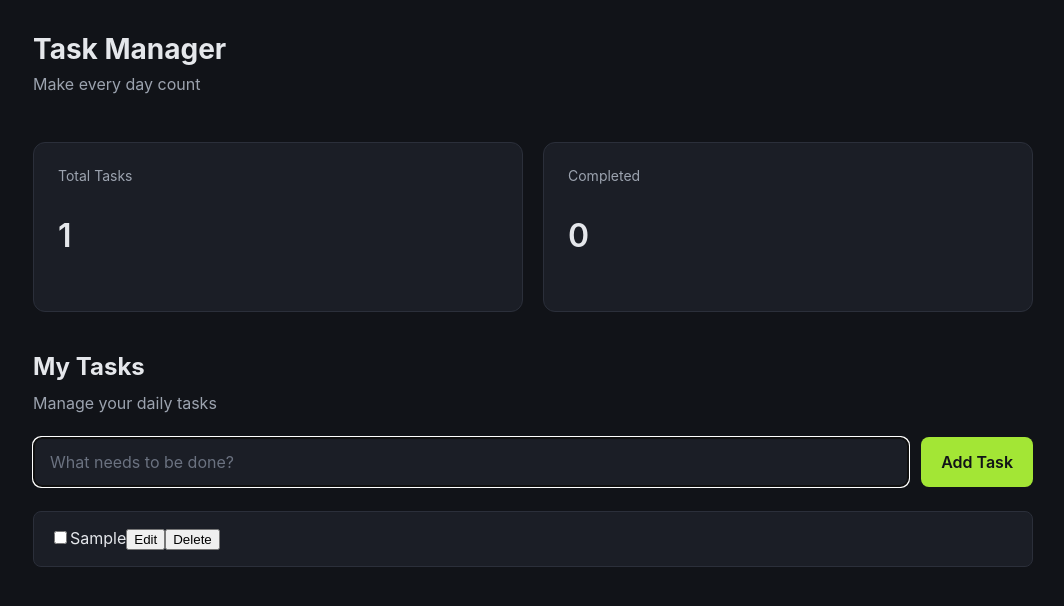
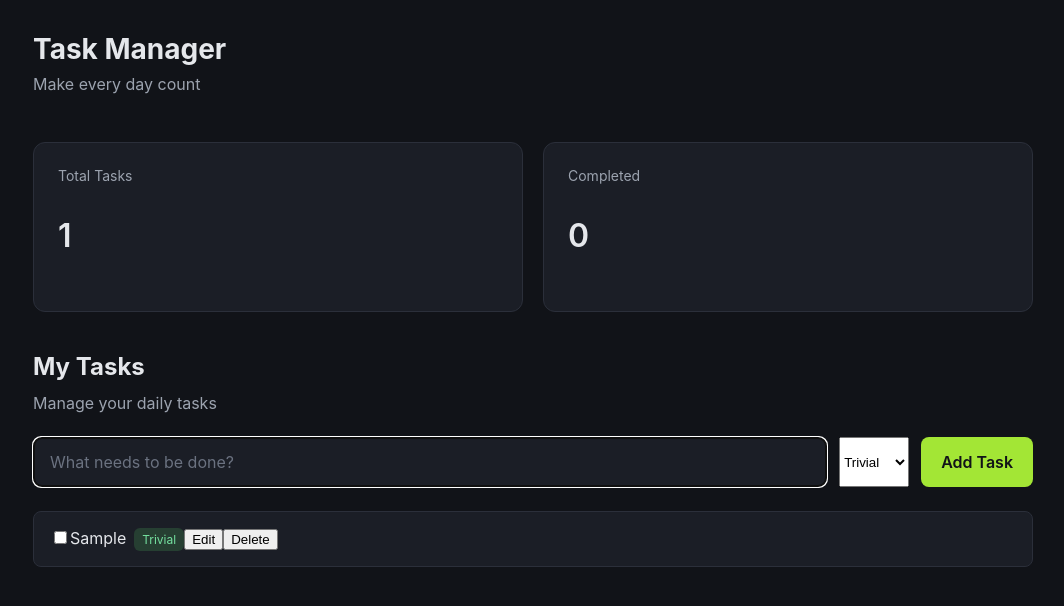
Before and after one commit to dabyko/Task-Manager, a React (Vite) app: page / in a window 1280 px wide. Both pictures are taken after typing "Sample" into the empty fields and a click on the button "Add Task". Shown: the top 606 px of the page, without its empty margins (107-1171 px from the left). Built offline with nearby package versions, Linux system fonts and the light colour scheme.

Commit message:
Add task difficulty levels

```diff
--- a/src/App.css
+++ b/src/App.css
@@ -120,3 +120,37 @@
   font-size: 0.875rem;
   margin: 4px 0;
 }
+
+.task-difficulty {
+    font-size: 0.75rem;
+    padding: 4px 8px;
+    border-radius: 6px;
+    background-color: #333;
+    color: #fff;
+    margin-left: 8px;
+}
+
+.task-difficulty.trivial {
+    background-color: #263f32;
+    color: #75e0a0;
+}
+
+.task-difficulty.easy {
+    background-color: #263b45;
+    color: #7dd3fc;
+}
+
+.task-difficulty.medium {
+    background-color: #453b22;
+    color: #facc15;
+}
+
+.task-difficulty.hard {
+    background-color: #482d25;
+    color: #fb923c;
+}
+
+.task-difficulty.critical {
+    background-color: #49272d;
+    color: #fca5a5;
+}
--- a/src/App.jsx
+++ b/src/App.jsx
@@ -8,6 +8,7 @@ function App() {
   const [taskText, setTaskText] = useState("");
   const [tasks, setTasks] = useState([]);
   const taskInputRef = useRef(null);
+  const [taskDifficulty, setTaskDifficulty] = useState("Trivial");
 
   function handleAddTask() {
 
@@ -18,7 +19,8 @@ function App() {
     const newTask = {
       id: Date.now(),
       text: taskText.trim(),
-      completed: false
+      completed: false,
+      difficulty: taskDifficulty
     };
 
     setTasks((prevTasks) => [...prevTasks, newTask]);
@@ -90,6 +92,18 @@ function App() {
             onChange={(event)=> setTaskText(event.target.value)}
             />
 
+            <select
+              value={taskDifficulty}
+              onChange={(event) => setTaskDifficulty(event.target.value)}
+            >
+            <option value="Trivial">Trivial</option>
+            <option value="Easy">Easy</option>
+            <option value="Medium">Medium</option>
+            <option value="Hard">Hard</option>
+            <option value="Critical">Critical</option>
+            </select>
+
+
             <button type='submit'>Add Task</button>
           </form>
 
--- a/src/TaskItem.jsx
+++ b/src/TaskItem.jsx
@@ -48,10 +48,18 @@ function TaskItem({task, onToggle, onDelete, onUpdate}) {
                     {error && <p className="error-message">{error}</p>}
                 </>
                 ) : (
-
+                <>
                 <span className={task.completed ? "completed" : ""}>
                     {task.text}
-                </span>)
+                </span>
+
+                <span className={`task-difficulty ${task.difficulty.toLowerCase()}`}>
+                    {task.difficulty}
+                </span>
+                </>
+                )
+
+
             }
 
             {isEditing ? (
```
